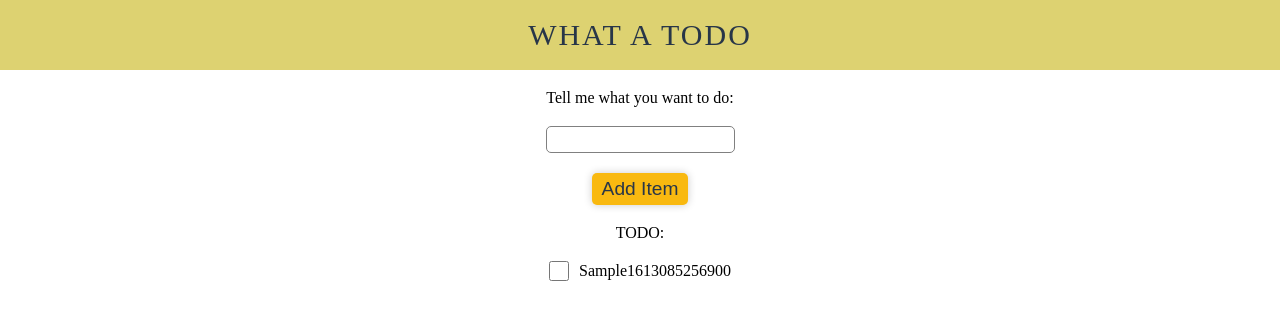
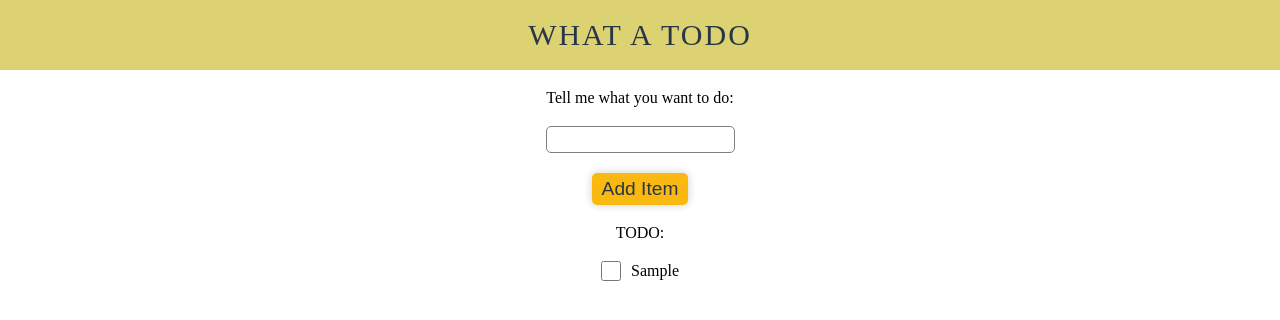
Before and after one commit to braxtonlemmon/typescript-todo, a React (Create React App) app: page / in a window 1280 px wide. Both pictures are taken after typing "Sample" into the empty fields and a click on the button "Add Item". Shown: the top 320 px of the page. Built offline with nearby package versions, Linux system fonts and the light colour scheme.

Commit message:
Remove timestamp from TodoItem render.

```diff
--- a/src/components/TodoItem/TodoItem.tsx
+++ b/src/components/TodoItem/TodoItem.tsx
@@ -24,7 +24,6 @@ const TodoItem: React.FC<TodoItemProps> = ({
     <Wrapper>
       <input id={`todo-${index}`} type="checkbox" onChange={handleComplete} />
       <label htmlFor={`todo-${index}`}>{todo}</label>
-      <p>{timestamp}</p>
     </Wrapper>
   );
 };
```
